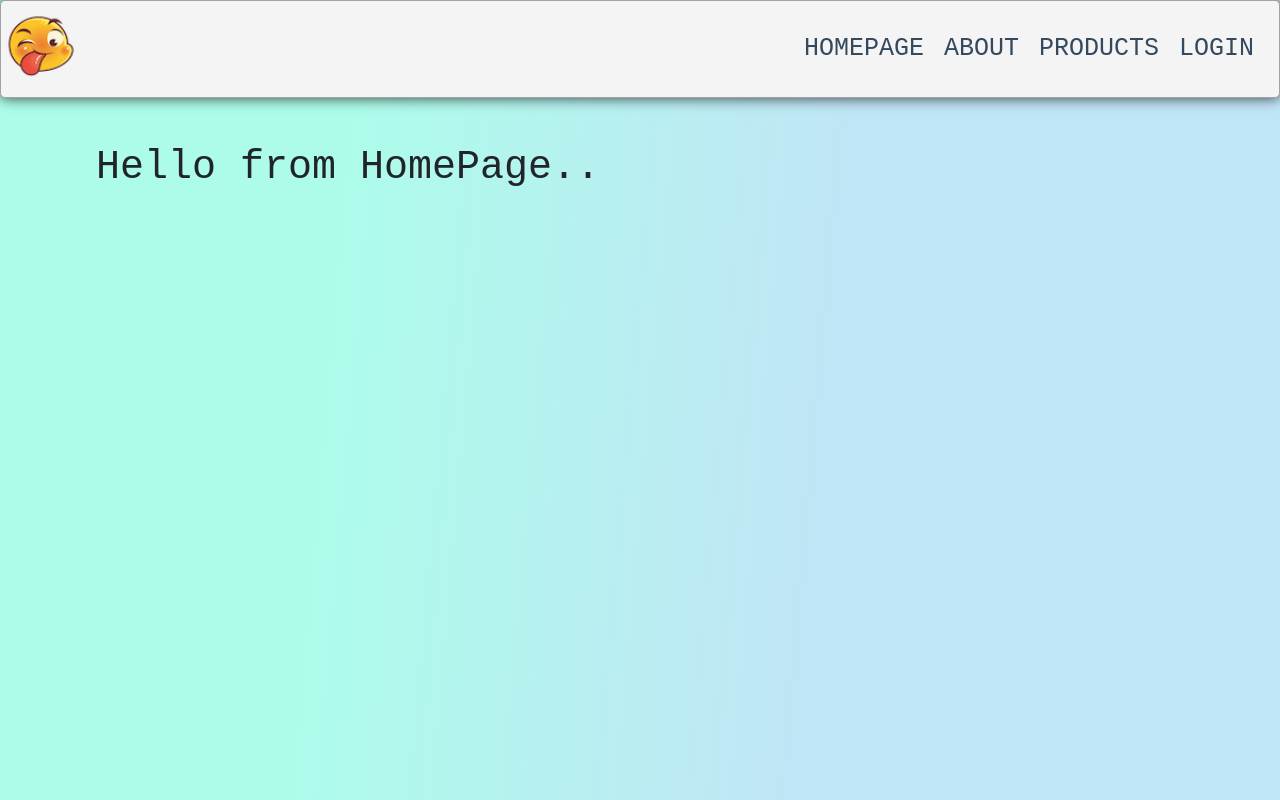
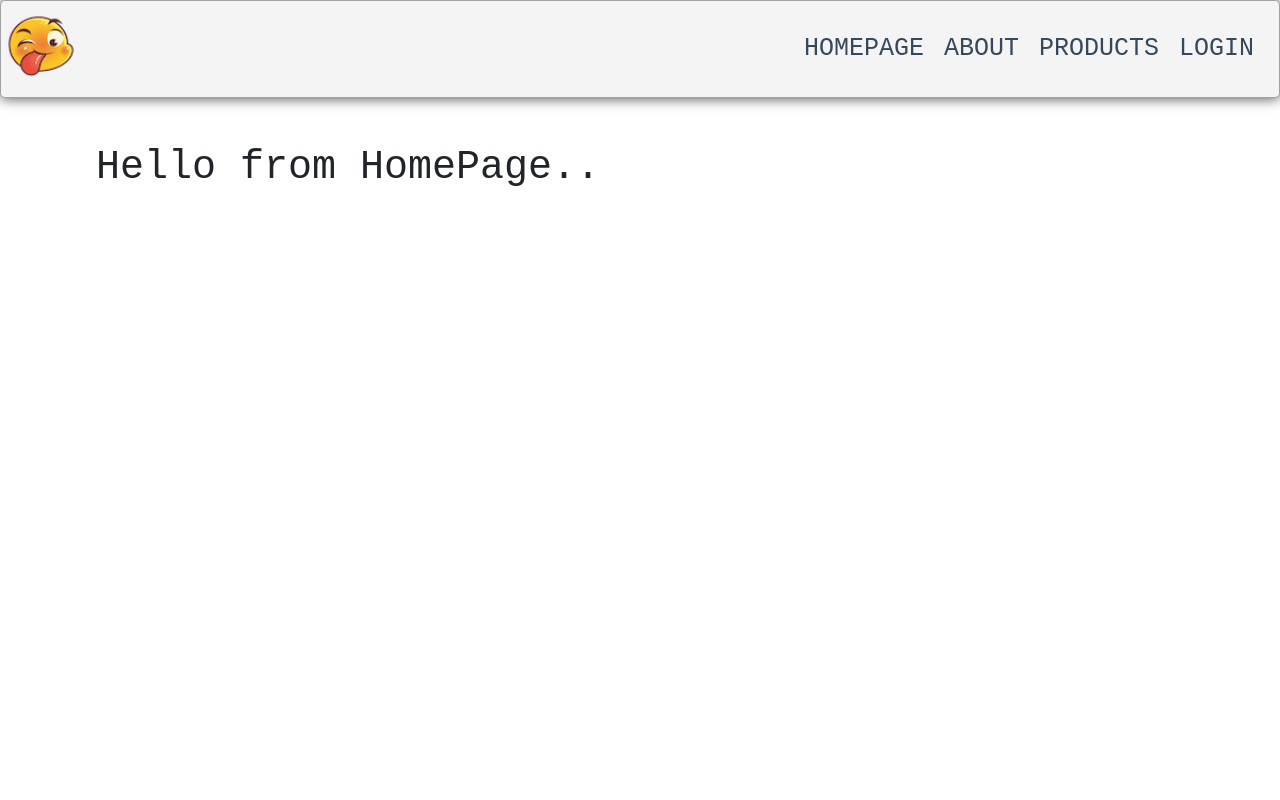
Before and after one commit to Donna-Sayos/react-pactice, a React (Create React App) app: page / in a window 1280 px wide. Built offline with nearby package versions, Linux system fonts and the light colour scheme.

Commit message:
figure out the background color problem just need to add react switch button to toggle theme

```diff
--- a/src/components/login/Login.js
+++ b/src/components/login/Login.js
@@ -7,7 +7,7 @@ export default function Login() {
 
   return (
     <section>
-      <div className="container py-5">
+      <div className="container py-5 h-100"> {/* TODO: Add SWITCH */}
         <div className="row d-flex justify-content-center align-items-center h-100">
           <div className="col-12 col-md-8 col-lg-6 col-xl-5">
             <div className="form-container card p-2 mb-5">
--- a/src/index.css
+++ b/src/index.css
@@ -237,11 +237,9 @@ a:hover {
 
 #light .main {
   background-image: linear-gradient( 95deg, rgba(173,252,234,1) 27%, rgba(192,229,246,1) 64%);
-  height: 100vh;
 }
 #dark .main {
   background-image: linear-gradient(to right, #434343 60%, black 100%);
-  height: 100vh;
 }
 
 #light .form-container {
```
